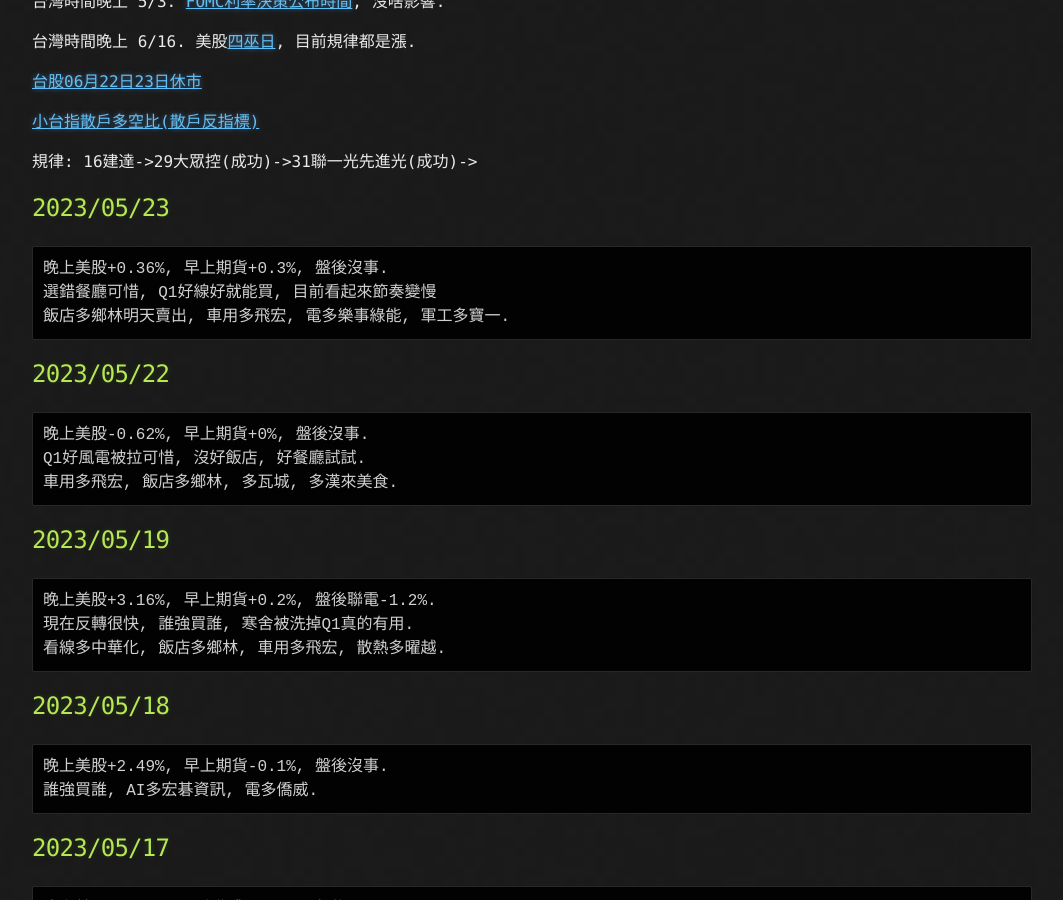
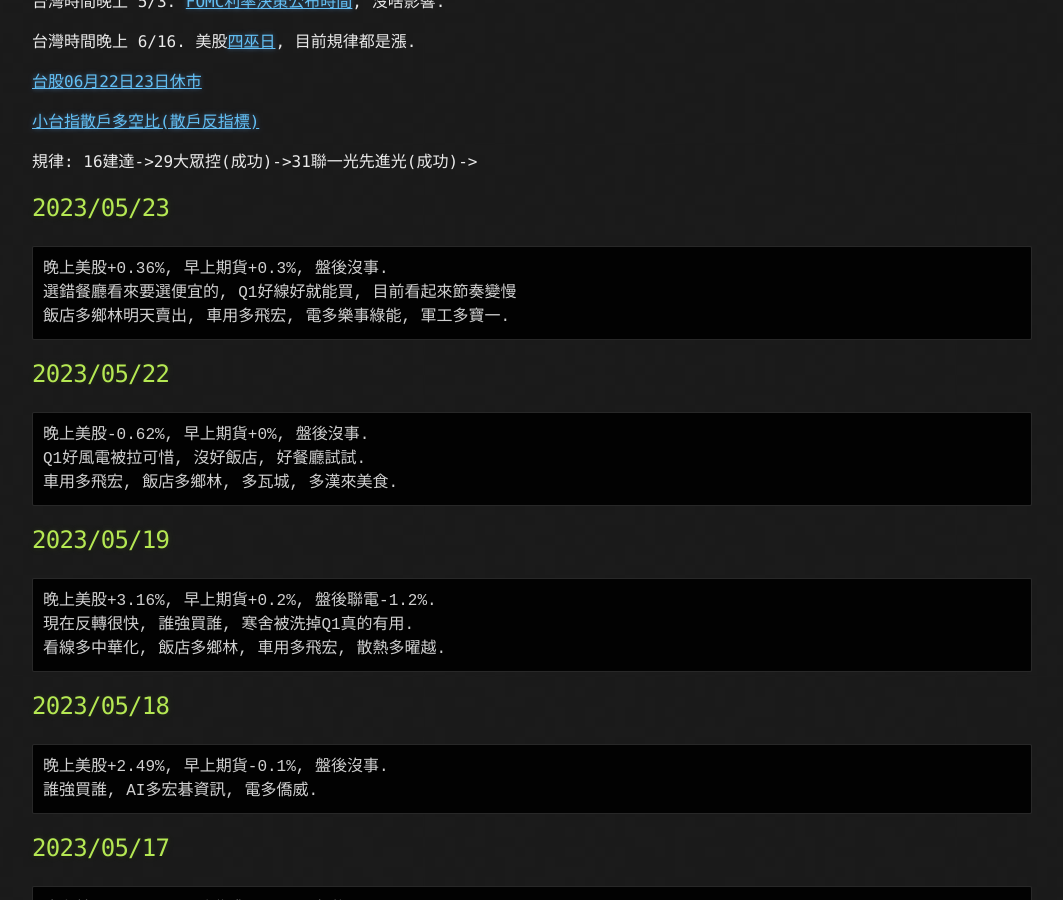
Before and after one commit to lepg5487/Stock_God, a Jekyll site: the page built from index.md, in a window 1280 px wide and 900 px high, scrolled down 388 px. Shown: the whole window, without its empty margins (108-1171 px from the left). Built offline with Jekyll 4.4.1, drawn with Linux system fonts in a browser that asks for light colours; our own code applies the rules of GitHub Pages for plain Markdown files.

Commit message:
Update index.md

````diff
--- a/index.md
+++ b/index.md
@@ -21,7 +21,7 @@ layout: testlayouts
 ## 2023/05/23
 ```
 晚上美股+0.36%, 早上期貨+0.3%, 盤後沒事.
-選錯餐廳可惜, Q1好線好就能買, 目前看起來節奏變慢
+選錯餐廳看來要選便宜的, Q1好線好就能買, 目前看起來節奏變慢
 飯店多鄉林明天賣出, 車用多飛宏, 電多樂事綠能, 軍工多寶一.
 ```
 
````
